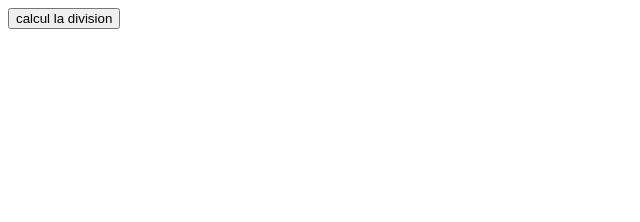
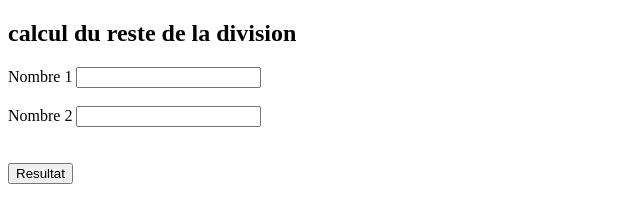
Before and after one commit to LegrandRemy/JSPartie1Ex5, a plain HTML site: page index.html in a window 1280 px wide. Shown: the whole page, without its empty margins (0-640 px from the left). Drawn offline with Linux system fonts and the light colour scheme.

Commit message:
amelioration avec formulaire

```diff
--- a/assets/js/script.js
+++ b/assets/js/script.js
@@ -1,6 +1,6 @@
 function division() {
-let number1 = 12;
-let number2 = 5;
+    let number1 = document.getElementById('number1').value;
+    let number2 = document.getElementById('number2').value;
 result = number1 % number2;
 alert (`Le reste de la division \n${number1}  /  ${number2}  \n est = ${result} `);
 // restedivision = document.getElementById('division');
--- a/index.html
+++ b/index.html
@@ -7,7 +7,17 @@
     <title>Exercice5</title>
 </head>
 <body>
-    <button type="button" id="reste division "onclick="division();">calcul la division</button>
+    <h2>calcul du reste de la division</h2>
+    <form action="formulaire"id="formulaire" method="post">
+        <div>
+            <label for="number1">Nombre 1</label>
+            <input type="text" id="number1" name="user_name">
+        </div><br>
+        <div>
+            <label for="number2">Nombre 2</label>
+            <input type="text" id="number2" name="firstname">
+        </div><br><br>
+    <button type="button" id="reste division "onclick="division();">Resultat</button>
     <script src="assets/js/script.js"></script>
 </body>
 </html>
```
